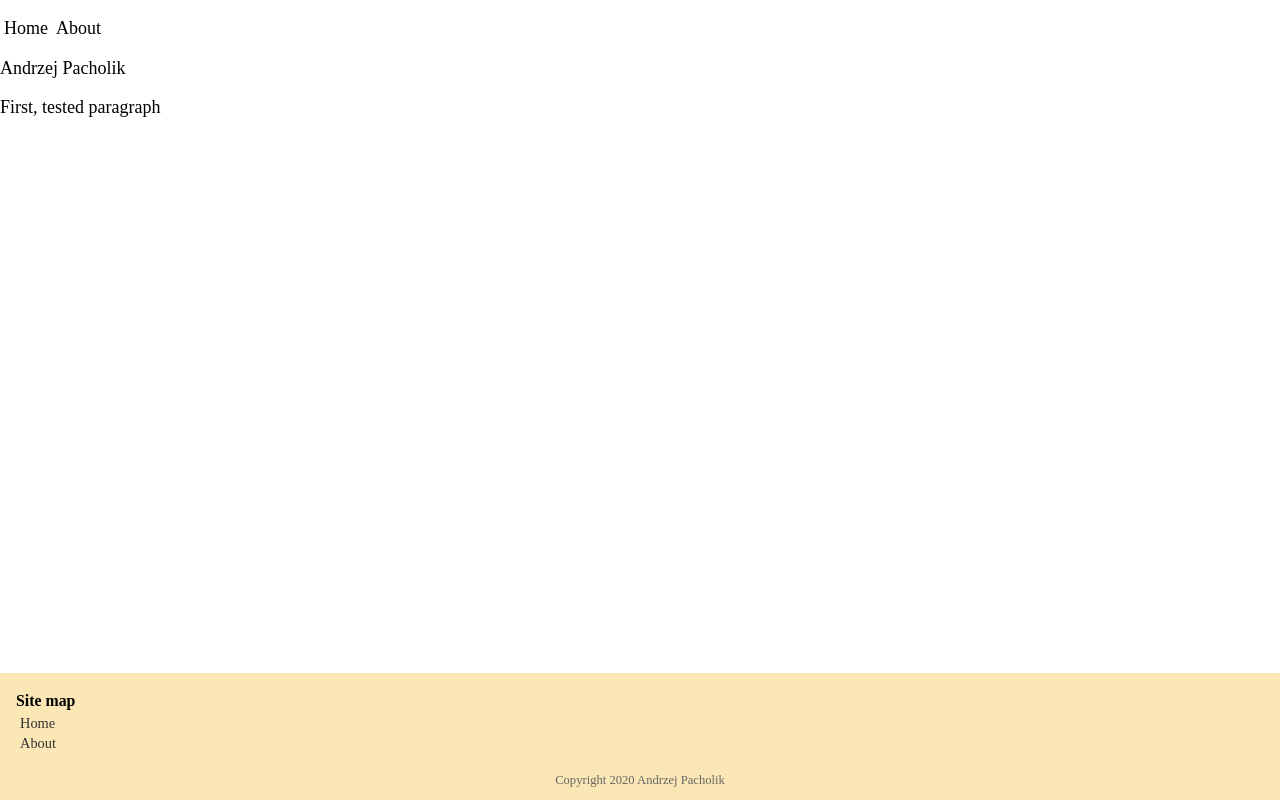
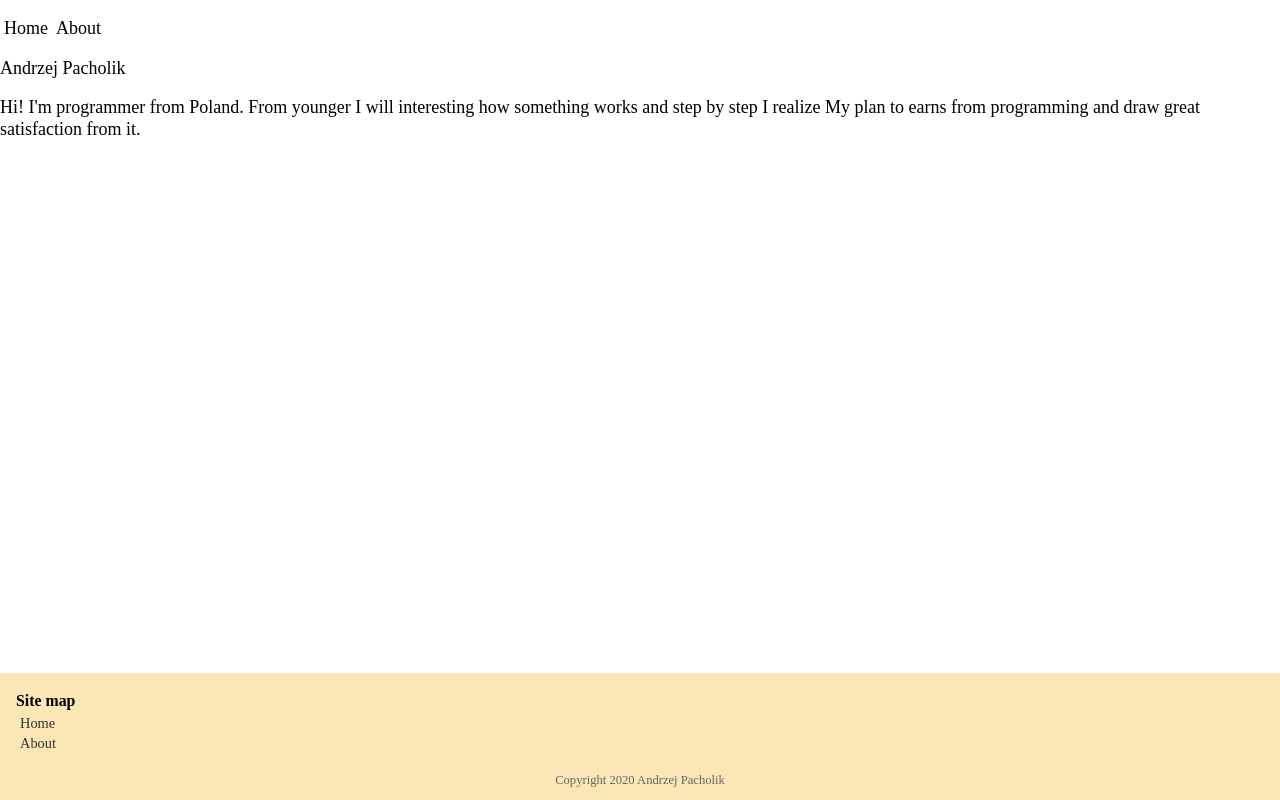
Before and after one commit to apacholik/lp-test, a Next.js app in the folder site/: page /about in a window 1280 px wide. Built offline with nearby package versions, Linux system fonts and the light colour scheme.

Commit message:
Ench(site): Change about site

```diff
--- a/site/pages/about.jsx
+++ b/site/pages/about.jsx
@@ -8,7 +8,7 @@ export default function Home() {
       </Head>
       <article>
         <headers>Andrzej Pacholik</headers>
-        <p>First, tested paragraph</p>
+        <p>Hi! I'm programmer from Poland. From younger I will interesting how something works and step by step I realize My plan to earns from programming and draw great satisfaction from it.</p>
       </article>
     </>
   )
```
